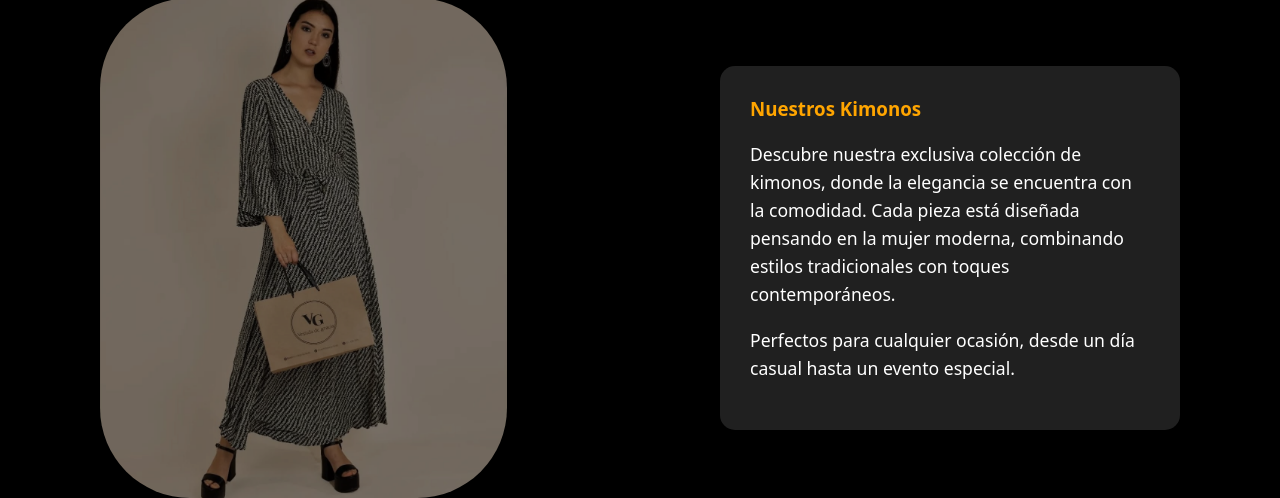
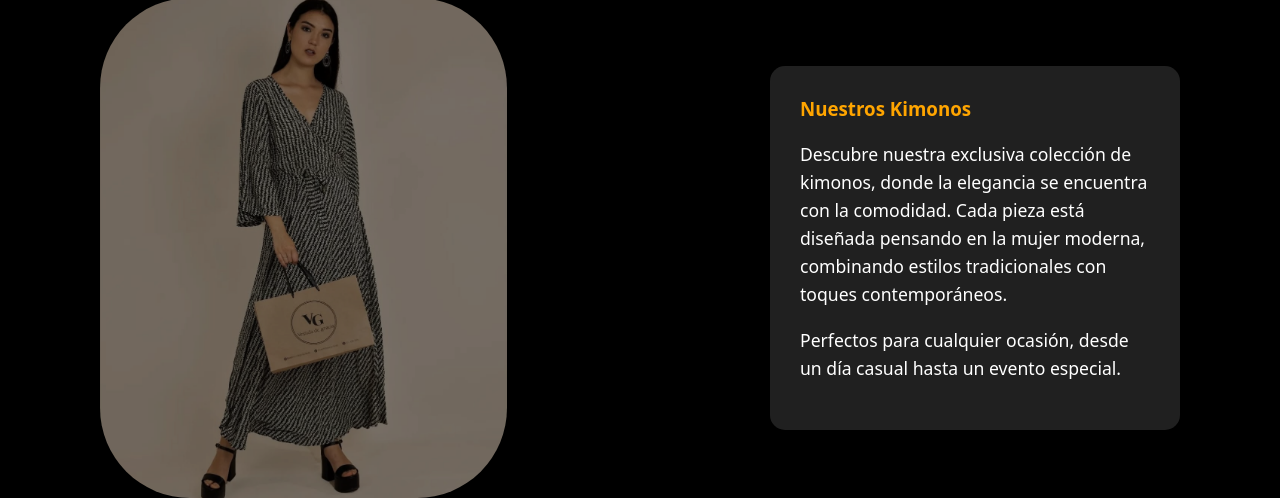
Before and after one commit to GabrielAedo/Vestida-de-Gracia, a plain HTML site: page index.html in a window 1280 px wide. Shown: the part 802-1300 px from the top of the page. Drawn offline with Linux system fonts and the light colour scheme.

Commit message:
Update style.css

```diff
--- a/style.css
+++ b/style.css
@@ -51,7 +51,6 @@ body {
     background: linear-gradient(to bottom, rgba(0,0,0,0) 0%, rgba(0,0,0,1) 100%), url(kimono-1822520.jpg);
     height: 100vh;
     background-size: cover;
-    background-position: center;
     background-repeat: no-repeat;
 }
 .content1 {
@@ -103,7 +102,7 @@ button a{
 
 .container1 {
     background-color: rgb(32, 32, 32);
-    width: 400px;
+    width: 350px;
     height: auto;
     padding: 30px;
     border-radius: 15px;
```
